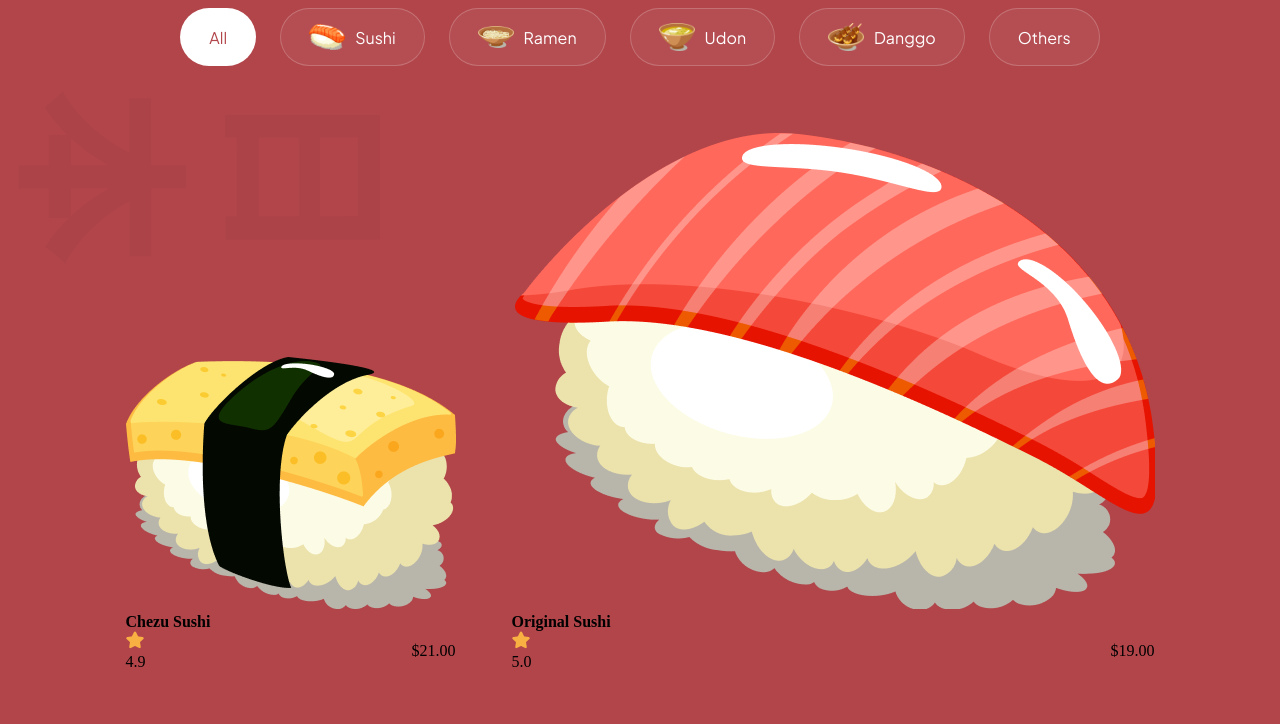
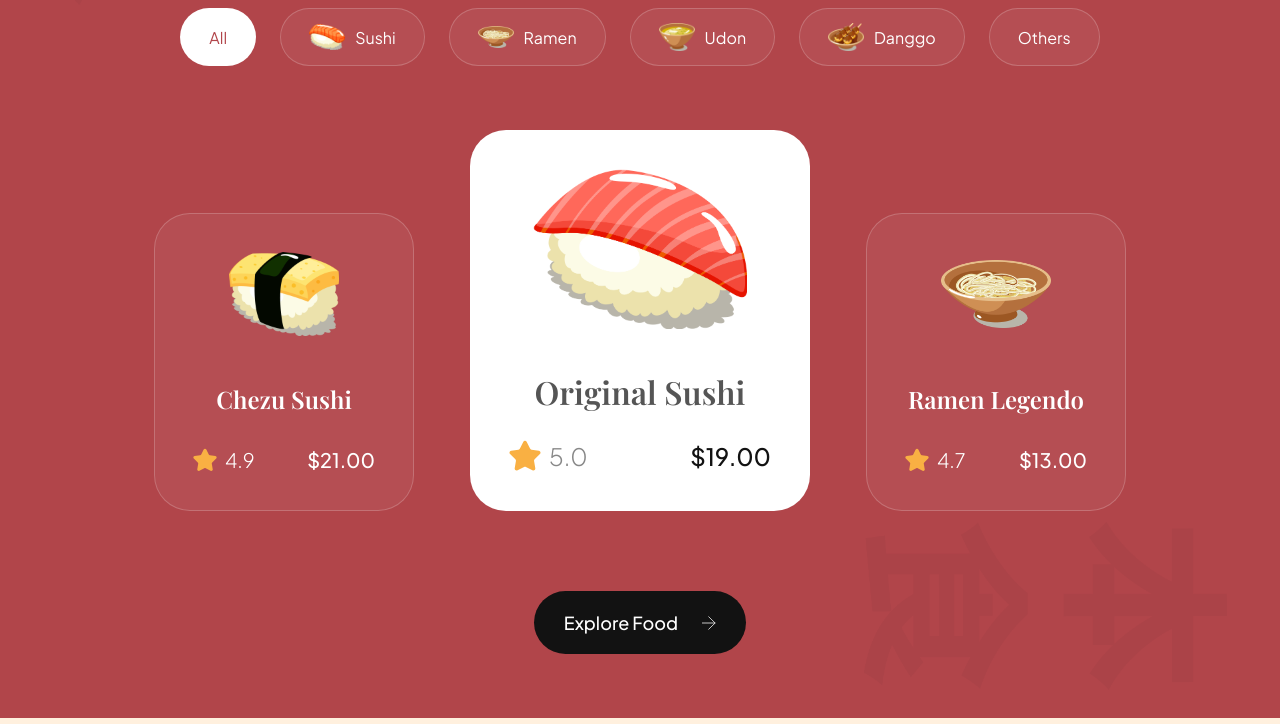
Before and after one commit to exzequel/sushi-static, a website built with Vite: page index.html in a window 1280 px wide. Shown: the part 1700-2424 px from the top of the page. Built offline with nearby package versions, Linux system fonts and the light colour scheme.

Commit message:
add style in popular food cards

```diff
--- a/css/sections/popular.css
+++ b/css/sections/popular.css
@@ -103,3 +103,101 @@
     object-fit: contain;
     margin-left: 21px;
 }
+
+.popular-foods__card {
+    padding: 38px;
+    min-width: 260px;
+    height: fit-content;
+
+    display: flex;
+    align-items: center;
+    flex-direction: column;
+
+    border-radius: 36px;
+    background: rgba(255, 255, 255, 0.05);
+    border: 1px solid rgba(255, 255, 255, 0.2);
+}
+
+.popular-foods__card-image {
+    width: 110px;
+    height: 84px;
+    object-fit: contain;
+}
+
+.popular-foods__card-title {
+    margin-top: 47px;
+
+    font-weight: 600;
+    font-size: 24px;
+    line-height: 32px;
+    font-family: var(--playfair-display);
+    color: #fff;
+    text-align: center;
+}
+
+.popular-foods__card-details {
+    width: 100%;
+    margin-top: 32px;
+}
+
+.popular-foods__card-rating {
+    display: flex;
+    align-items: center;
+    gap: 8px;
+}
+
+.popular-foods__card-rating img {
+    width: 24px;
+    height: 24px;
+    object-fit: contain;
+}
+
+.popular-foods__card-rating p {
+    font-size: 20px;
+    font-weight: 300;
+    font-family: var(--plus-jakarta-sans);
+    color: #fff;
+}
+
+.popular-foods__card-price {
+    font-size: 20px;
+    font-weight: 500;
+    font-family: var(--plus-jakarta-sans);
+    color: #fff;
+}
+
+.popular-foods__card.active-card {
+    background: #fff;
+    min-width: 340px;
+}
+
+.popular-foods__card.active-card
+.popular-foods__card-image {
+    width: 214px;
+    height: 160px;
+}
+
+.popular-foods__card.active-card
+.popular-foods__card-title {
+    color: var(--black-500);
+    font-size: 32px;
+}
+
+.popular-foods__card.active-card
+.popular-foods__card-rating img {
+    width: 32px;
+    height: 32px;
+
+}
+
+.popular-foods__card.active-card
+.popular-foods__card-rating p {
+    font-size: 24px;
+    color: var(--gray-100);
+}
+
+.popular-foods__card.active-card
+.popular-foods__card-price {
+    font-size: 24px;
+    color: var(--secondary-color);
+}
```
